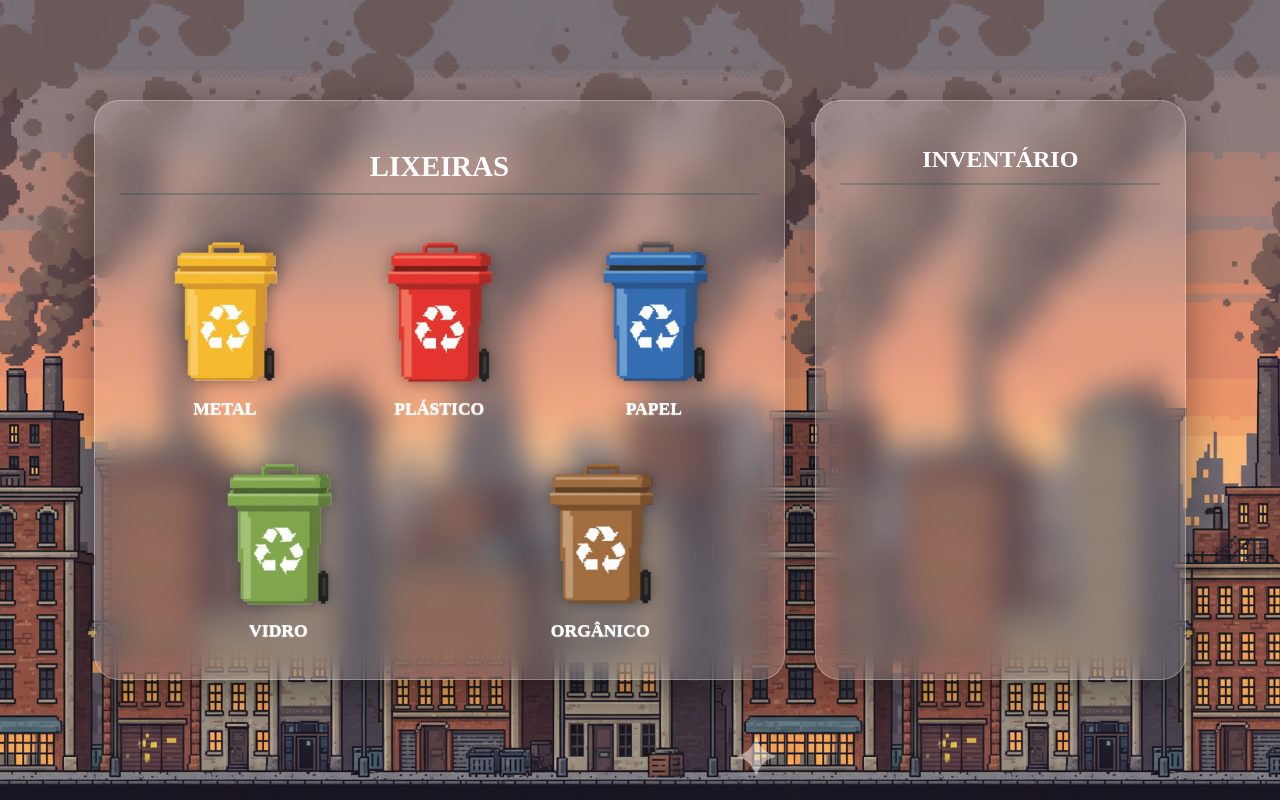
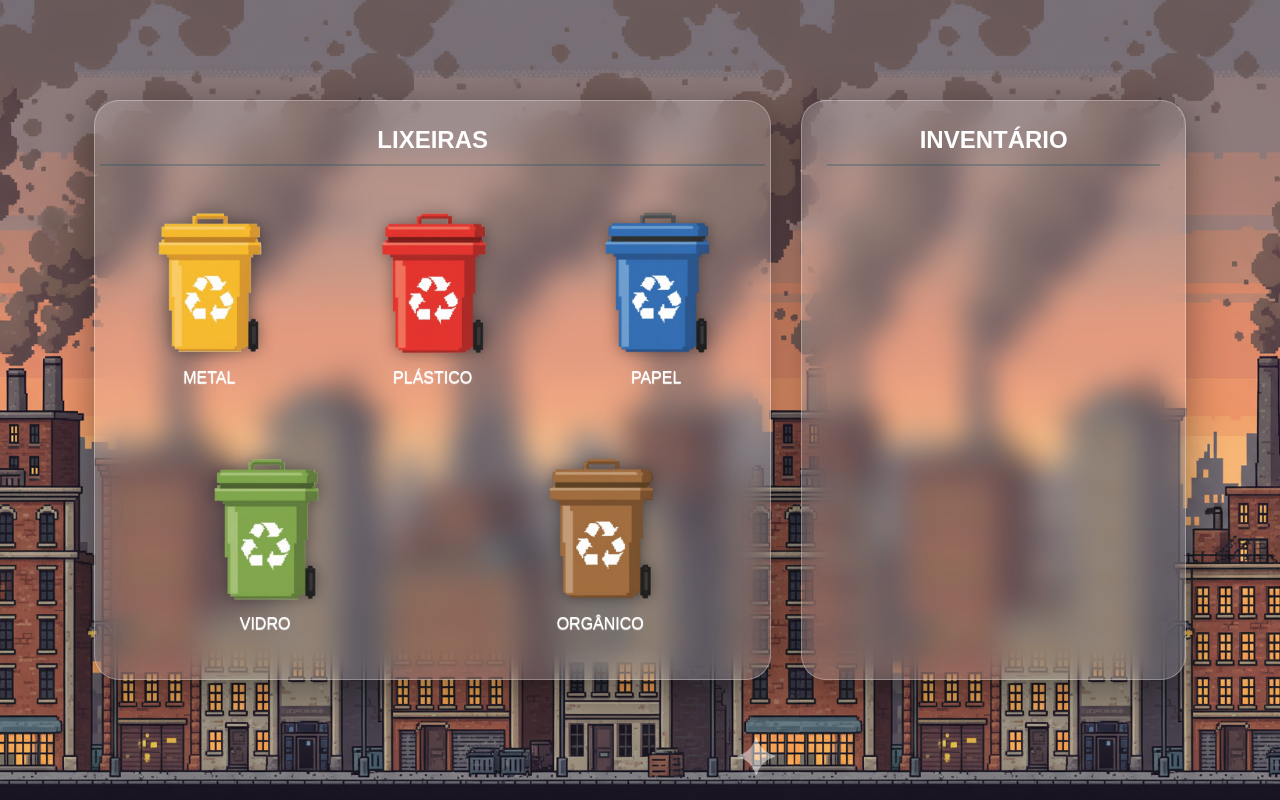
Before and after one commit to Arthurkellysonp/ReciclaRun, a plain HTML site: page recicla-run/telas/classificacao.html in a window 1280 px wide. Drawn offline with Linux system fonts and the light colour scheme.

Commit message:
fix(css): Ajusta estilos e corrige bugs visuais de layout nas fases e classificação

```diff
--- a/recicla-run/css/classificacao.css
+++ b/recicla-run/css/classificacao.css
@@ -76,8 +76,8 @@ html, body {
 }
 
 .section-title {
-    font-family: inherit; /* Garante que a fonte seja consistente */
-    font-size: 1.8em;
+    font-family: 'Poppins', sans-serif; /* Garante que a fonte seja consistente */
+    font-size: 1.5em;
     font-weight: 800;
     color: #ffffff;
     border-bottom: 2px solid rgba(26, 83, 92, 0.3);
@@ -93,37 +93,58 @@ html, body {
 #lixeiras-area {
     flex: 2;
     display: flex;
-    flex-direction: column; /* Para empilhar o título e o grid de lixeiras */
+    flex-direction: column;
     align-items: center;
-    padding: 25px; /* Adicionado padding para respeitar o glass-panel */
+    padding: 5px;
 }
 
 /* NOVO: Estilo para o grid de lixeiras (o .lixeiras-grid no HTML) */
 .lixeiras-grid {
     display: flex;
-    flex-direction: row; /* Coloca os cards de lixeira lado a lado */
-    flex-wrap: wrap; /* Permite quebras de linha se não houver espaço */
-    justify-content: space-around; /* Distribui os cards uniformemente */
-    align-items: flex-start; /* Alinha os cards ao topo */
-    gap: 5px; /* Espaçamento entre os cards das lixeiras */
-    width: 100%; /* Ocupa a largura total disponível */
+    flex-direction: row;
+    flex-wrap: wrap;
+    justify-content: space-around;
+    align-items: flex-start;
+    gap: 5px;
+    width: 100%;
     flex-grow: 1; /* Permite que o grid ocupe o espaço restante */
+
+    /* 🟢 NOVO: ADICIONA A ROLAGEM VERTICAL */
+    overflow-y: auto;
+    /* Estilo para a barra de rolagem (WebKit/Chrome/Safari) */
+    &::-webkit-scrollbar {
+        width: 8px;
+    }
+    &::-webkit-scrollbar-thumb {
+        background: rgba(26, 83, 92, 0.5);
+        border-radius: 4px;
+    }
+    &::-webkit-scrollbar-track {
+        background: transparent;
+    }
+    /* Estilo para a barra de rolagem (Firefox) */
+    scrollbar-width: thin;
+    scrollbar-color: rgba(26, 83, 92, 0.5) transparent;
 }
 
 .lixeira-target {
     /* TRANSFORMA CADA LIXEIRA EM UM CARD NO ESTILO SOLICITADO */
     display: flex;
-    flex-direction: column; /* Ícone em cima, texto em baixo */
-    align-items: center; /* Centraliza o conteúdo (ícone e texto) */
-    justify-content: center; /* Centraliza verticalmente o conteúdo */
+    flex-direction: column;
+    align-items: center;
+    justify-content: center;
 
-    width: 180px; /* Largura fixa para cada card de lixeira (como os quadrados vermelhos) */
-    min-height: 180px; /* Altura mínima para que todos tenham um tamanho similar */
-    padding: 0px; /* Padding interno do card */
-    gap: 0px; /* Espaço entre o ícone e o texto */
+    width: 180px;
+    min-height: 180px;
+    padding: 0px;
+    gap: 0px;
+
+    /* 🟢 AJUSTE: Permite que o card encolha se o espaço for muito limitado,
+       mantendo a responsividade, mas prioriza a largura. */
+    flex-shrink: 0;
 
     background: rgba(255, 255, 255, 0);
-    border: 3px dashed transparent; /* Borda dashed inicial */
+    border: 3px dashed transparent;
     border-radius: 15px;
     transition: all 0.3s ease;
     cursor: default;
@@ -143,10 +164,10 @@ html, body {
 }
 
 .lixeira-text {
-    font-weight: bold;
+    font-family: 'Poppins', sans-serif; /* Garante que a fonte seja consistente */
     color: #ffffff;
     text-shadow: 0 1px 1px rgb(255, 255, 255);
-    font-size: 1.1em;
+    font-size: 1.0em;
     margin: 0;
 }
 
@@ -165,7 +186,7 @@ html, body {
     flex: 1;
     display: flex;
     flex-direction: column;
-    padding-top: 25px; /* Mantém o padding consistente */
+    padding-top: 5px; /* Mantém o padding consistente */
 }
 
 #inventory-area h2 {
--- a/recicla-run/css/jogo-urbano.css
+++ b/recicla-run/css/jogo-urbano.css
@@ -145,6 +145,7 @@ body.game-body {
     padding: 5px 10px;
     border-radius: 8px;
     background: rgba(78, 205, 196, 0.5);
+    font-family: 'Poppins', sans-serif; /* Garante que a fonte seja consistente */
 }
 
 
@@ -180,9 +181,10 @@ body.game-body {
 
 .count-value {
     color: white;
-    font-size: 1.5em;
+    font-size: 1.2em;
     font-weight: 800;
     text-shadow: 0 0 3px black;
+    font-family: 'Poppins', sans-serif; /* Garante que a fonte seja consistente */
 }
 
 
@@ -255,6 +257,7 @@ body.game-body {
     width: 90%;
     max-width: 450px;
     padding: 35px;
+    font-family: 'Poppins', sans-serif; /* Garante que a fonte seja consistente */
 
     /* GLASSMORPHISM - CORES CLARAS COMO OS CARDS DA TELA INICIAL */
     background: rgba(255, 255, 255, 0.95);
--- a/recicla-run/css/oceano-poluido.css
+++ b/recicla-run/css/oceano-poluido.css
@@ -15,7 +15,7 @@
 
     /* 🎯 AJUSTE: Velocidade de rolagem (pode ser mais lenta ou usar um valor diferente) */
     to {
-        background-position-x: -170%;
+        background-position-x: -250%;
     }
 }
 
```
Also changed, not shown: recicla-run/css/jogo-florestal.css (+7 -3 lines), recicla-run/css/jogo-oceano.css (+6 -3 lines).
